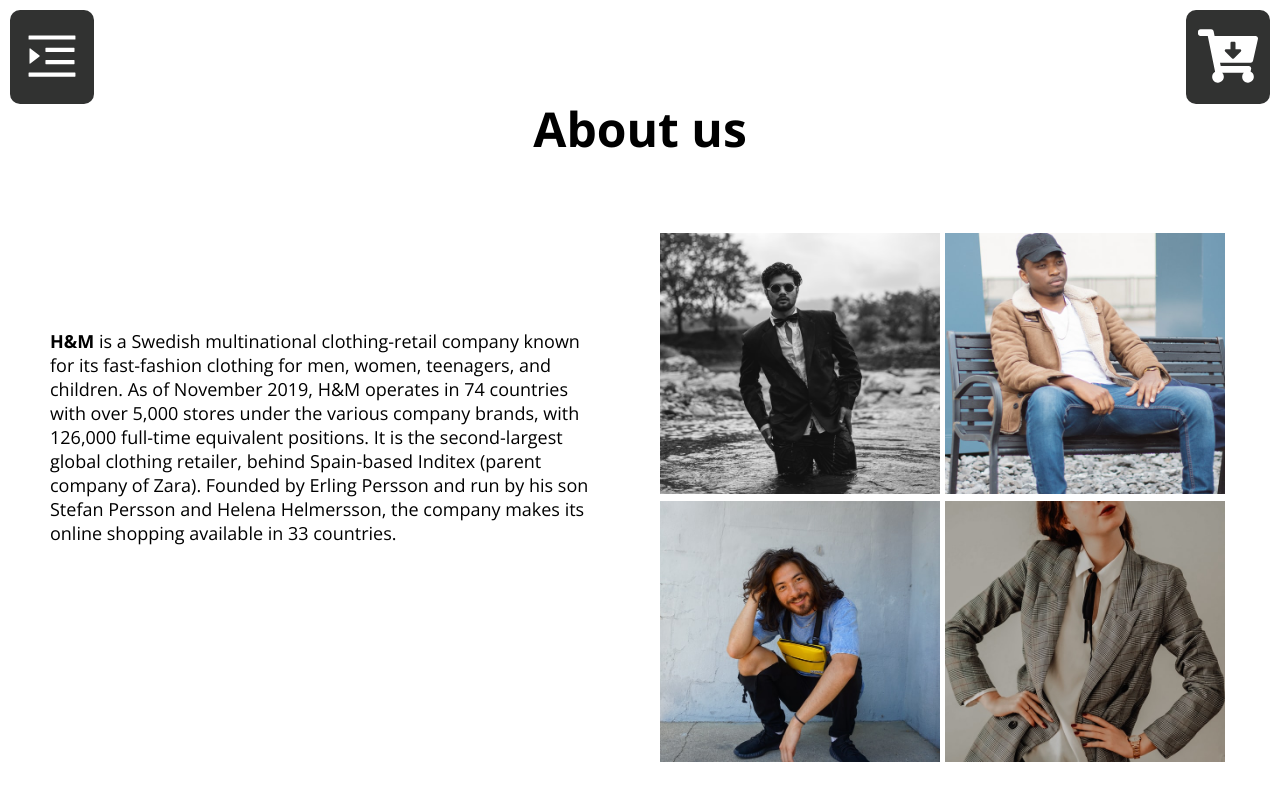
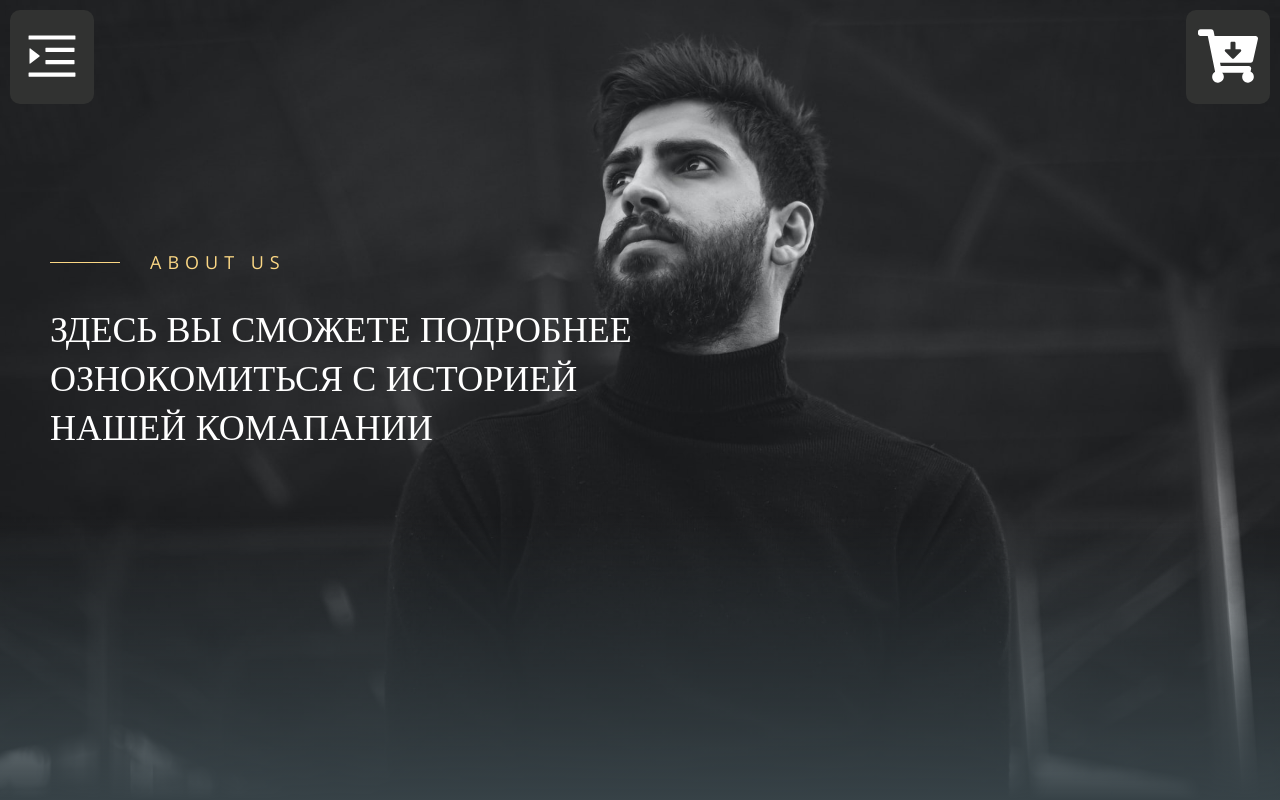
Before and after one commit to custommizer/Team1.hm, a React (Create React App) app: page /about-page in a window 1280 px wide. Shown: the top 800 px of the page. Built offline with nearby package versions, Linux system fonts and the light colour scheme.

Commit message:
added some sections in about-page

```diff
--- a/src/About/About.jsx
+++ b/src/About/About.jsx
@@ -7,8 +7,22 @@
 
 function About() {
   return (
+    <div className="wrapper">
+      <div className="parallax">
+        <div className="parallax__body">
+          <div className="container parallax__container">
+            <div className="parallax__label">About Us</div>
+            <h1 className="parallax__title">
+              Здесь вы сможете подробнее <br /> ознокомиться с историей <br />{" "}
+              нашей комапании
+            </h1>
+          </div>
+          <div className="parallax__image"></div>
+        </div>
+      </div>
       <div className="about">
         <div className="container">
+          <div className="about__content">
             <div className="about__title">
               <h2>About us</h2>
             </div>
@@ -18,15 +32,16 @@
               </div>
               <div className="about__text">
                 <p>
-              <span>H&M</span> is a Swedish multinational clothing-retail
-              company known for its fast-fashion clothing for men, women,
-              teenagers, and children. As of November 2019, H&M operates in 74
-              countries with over 5,000 stores under the various company brands,
-              with 126,000 full-time equivalent positions. It is the
-              second-largest global clothing retailer, behind Spain-based
-              Inditex (parent company of Zara). Founded by Erling Persson and
-              run by his son Stefan Persson and Helena Helmersson, the company
-              makes its online shopping available in 33 countries.
+                  <span>H&M</span> - шведская международная компания по
+                  розничной торговле одеждой, известная своей модной одеждой для
+                  мужчин, женщин, подростков и детей. По состоянию на ноябрь
+                  2019 года H&M работает в 74 странах, имея более 5000 магазинов
+                  под различными брендами компании, что эквивалентно 126 000
+                  должностей с полной занятостью. Это второй по величине
+                  глобальный розничный торговец одеждой после испанской Inditex
+                  (материнской компании Zara). Основанная Эрлингом Перссоном и
+                  управляемая его сыном Стефаном Перссоном и Хеленой Хелмерссон,
+                  компания делает покупки в Интернете доступными в 33 странах.
                 </p>
               </div>
               <div className="about__cards">
@@ -48,6 +63,62 @@
                 </div>
               </div>
             </div>
+            <div className="about__history">
+              <div className="container">
+                <div className="about__history__content">
+                  <div className="about__history__title">
+                    <h1>История</h1>
+                  </div>
+                  <div className="about__history__text">
+                    <p className="about__history__parag">
+                      Компания была основана Эрлингом Перссоном в 1947 году,
+                      когда он открыл свой первый магазин в Вестеросе, Швеция.
+                      Магазин, под названием Хеннес (по-шведски "ее"), продается
+                      эксклюзивно Женская одежда. Магазин был открыт в Норвегии
+                      в 1964 году. 1968: Persson приобретает розничную торговлю
+                      охотничьей одеждой. Мауриц Видфорс в Стокгольме, что
+                      привело к включению коллекции мужской одежды по
+                      ассортименту и названию перейти на Hennes & Mauritz.
+                    </p>
+                    <p className="about__history__parag">
+                      Компания была зарегистрирована на Стокгольмской фондовой
+                      бирже в 1974. Вскоре, в 1976 году, первый магазин на улице
+                      Скандинавия открылась в Лондоне. H&M продолжала
+                      расширяться в Европе и начал продавать в Интернете в 1998
+                      году, когда купил домен hm.com от компании A1 в
+                      неопубликованном транзакции домена. Двухбуквенный домен
+                      был зарегистрирован в начале 1990-х годов, но данные о
+                      первых регистрация потеряна. Открытие первого магазина в
+                      США. 31 марта 2000 г. на Пятой авеню в Нью-Йорке отмечен
+                      начало экспансии за пределы Европы.
+                    </p>
+                    <p className="about__history__parag">
+                      В 2008 году компания объявила в пресс-релизе, что начнет
+                      продавать предметы домашнего обихода. Изначально
+                      распространяется через онлайн-каталог компании, есть
+                      теперь магазины H&M Home расположены по всему миру.
+                      Следующий экспансия в Азии и на Ближнем Востоке и запуск
+                      концептуальные магазины, включая COS, Weekday, Monki и
+                      Cheap Понедельник, в 2009 и 2010 годах, консалтинговая
+                      компания Interbrand. поставил компанию на двадцать первое
+                      место в рейтинге самых ценных глобальных брендов, что делает
+                      его лидером розничной торговли в опрос. Его стоимость
+                      оценивалась в 12–16 миллиардов долларов.
+                    </p>
+                    <p className="about__history__parag">
+                      На конец 2011 г. у H&M находилось 2325 магазинов, а на
+                      конец 2011 г. - 2629 магазинов. магазинов в конце августа
+                      2012 года. Открылся 3000-й магазин. в сентябре 2013 года в
+                      Чэнду, Китай. В октябре 2020 года H&M объявили, что
+                      планируют закрыть 5% своих магазинов по всему миру в 2021
+                      году в результате COVID-19 пандемии.
+                    </p>
+                  </div>
+                </div>
+              </div>
+            </div>
+          </div>
+        </div>
       </div>
     </div>
   );
--- a/src/About/about.css
+++ b/src/About/about.css
@@ -9,9 +9,85 @@
     margin: 0 auto;
 }
 
+.wrapper {
+    min-height: 100%;
+}
+
+
+/* parallax  */
+
+.parallax {
+    min-height: 100vh;
+}
+
+.parallax__image {
+    position: absolute;
+    width: 100%;
+    height: 100%;
+    top: 0;
+    left: 0;
+    background: url(./images/about-parallax-bg.jpg) bottom right / cover;
+}
+
+.parallax__body {
+    position: fixed;
+    width: 100%;
+    height: 100%;
+    top: 0;
+    left: 0;
+}
+
+.parallax__container {
+    position: relative;
+    text-transform: uppercase;
+    z-index: 2;
+    padding: 250px 0;
+}
+
+.parallax__label {
+    color: #fbd784;
+    display: flex;
+    font-size: 18px;
+    letter-spacing: 6px;
+    margin: 0 0 30px 0;
+    align-items: center;
+}
+
+.parallax__label::before {
+    content: '';
+    flex: 0 0 70px;
+    margin: 0 30px 0 0;
+    height: 1px;
+    background: #fbd784;
+}
+
+.parallax__title {
+    font-size: 36px;
+    color: #fff;
+    font-weight: 500;
+}
+
+
+/* about  */
+
 .about {
+    position: relative;
+    z-index: 2;
+    background: #fff;
     padding: 6em 0;
     font-family: Arial, sans-serif;
+}
+
+.about::before {
+    pointer-events: none;
+    content: '';
+    background: linear-gradient(180deg, rgba(54, 68, 75, 0) 5%, #374247 100%);
+    position: absolute;
+    top: 0;
+    left: 0;
+    width: 100%;
+    height: 300px;
+    transform: translate(0px, -100%);
 }
 
 .about__inner {
@@ -31,12 +107,18 @@
 
 .about__title h2 {
     margin-bottom: 1.5em;
+    text-transform: uppercase;
+    font-weight: 500;
+    letter-spacing: 5px;
     font-size: 48px;
     text-align: center;
 }
 
 .about__text p {
-    font-size: 18px;
+    font-size: 17px;
+    line-height: 30px;
+    font-weight: normal;
+    letter-spacing: 1px;
 }
 
 .about__text span {
@@ -111,3 +193,32 @@
         width: 300px;
     }
 }
+
+
+/* about history  */
+
+.about__history {
+    background: #e7e6e4;
+    padding: 3em 3em;
+    margin-top: 6em;
+}
+
+.about__history__title {
+    text-align: center;
+    text-transform: uppercase;
+}
+
+.about__history__title h1 {
+    font-weight: 600;
+    letter-spacing: 4px;
+}
+
+.about__history__text p {
+    line-height: 30px;
+    letter-spacing: 1px;
+    font-size: 14px;
+}
+
+.about__history__parag {
+    margin: 1em 0;
+}
```
Also changed, not shown: src/About/images/about-parallax-bg.jpg (added). Lines whose indentation alone changed are shown as unchanged.
